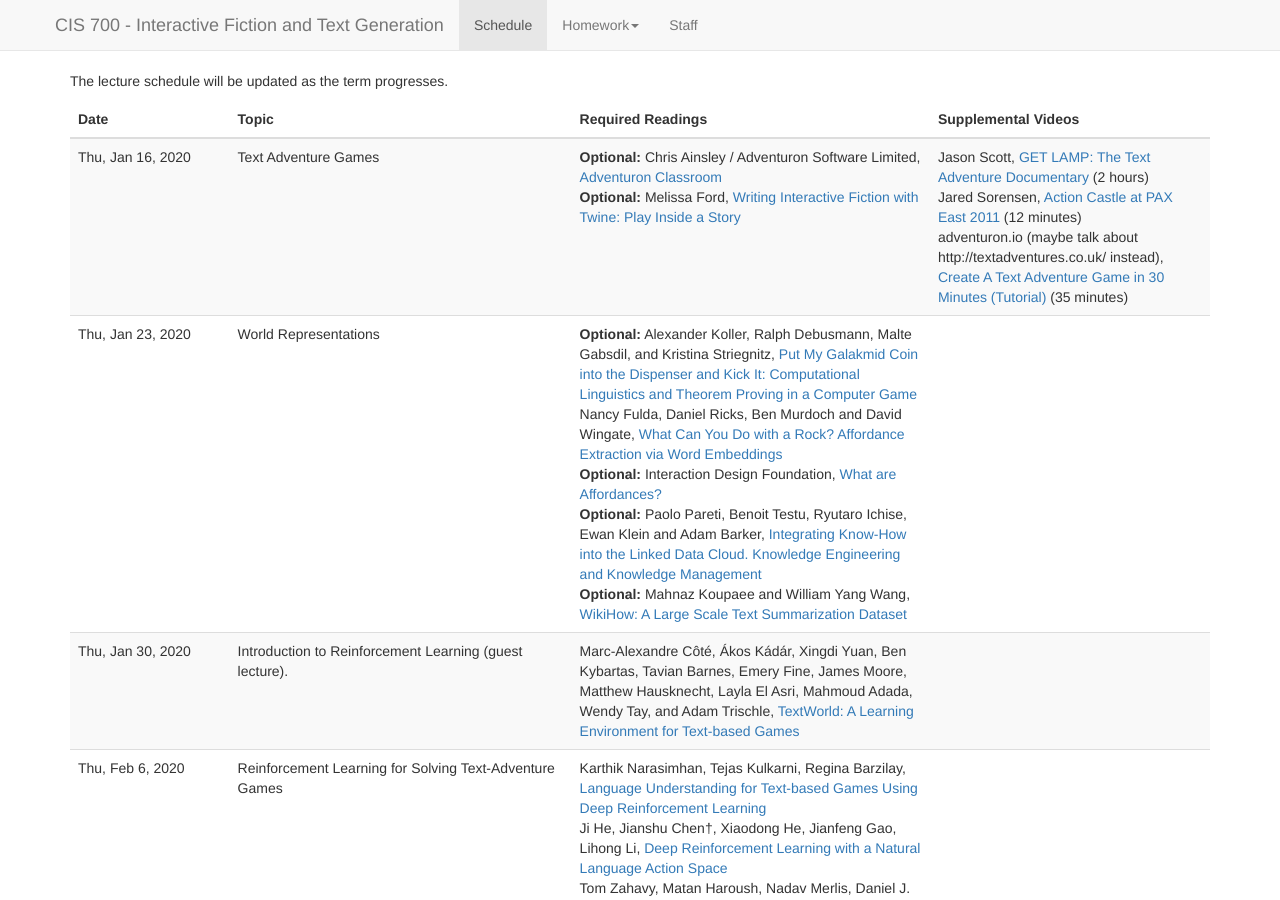
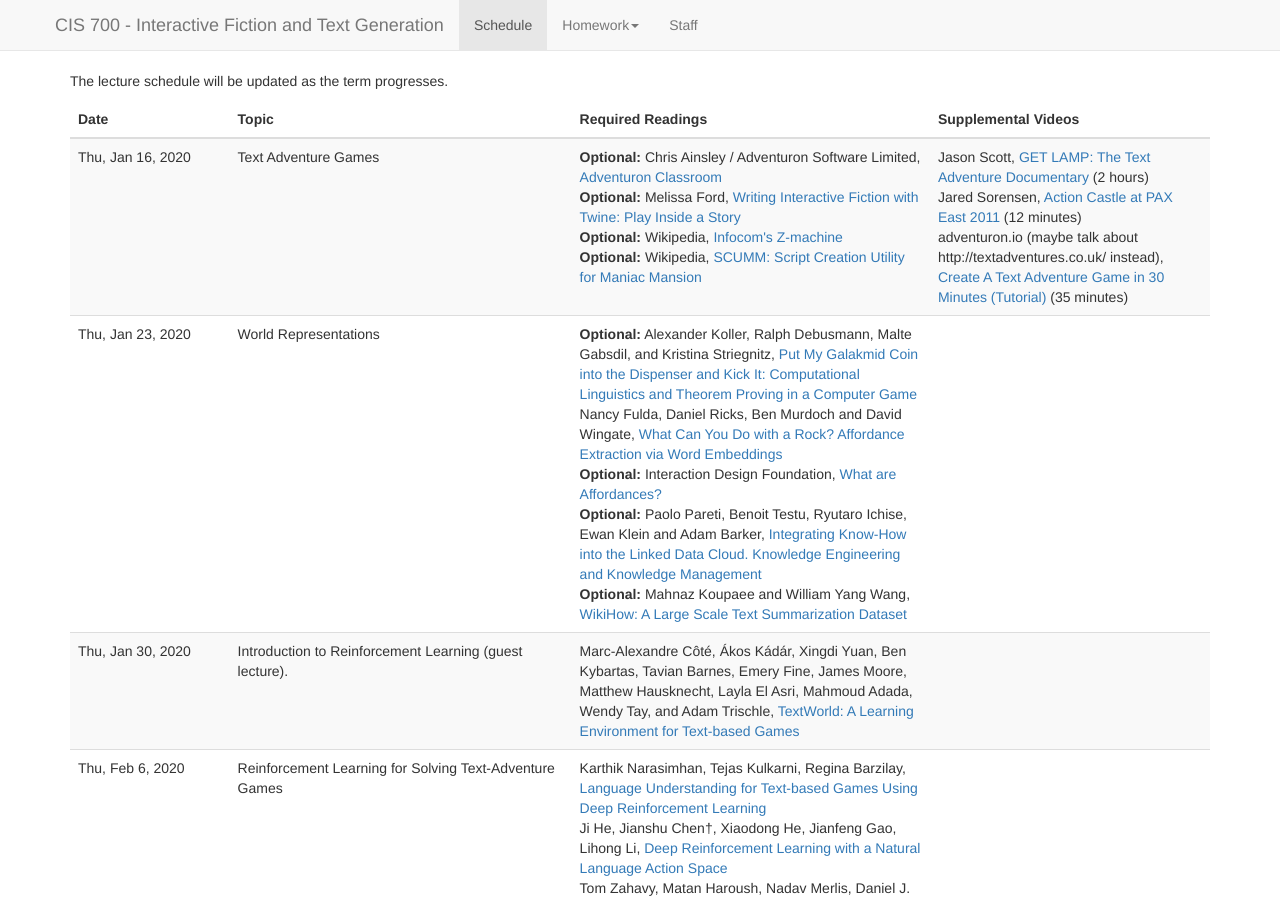
Before and after one commit to interactive-fiction-class/interactive-fiction-class.github.io, a Jekyll site: the page built from lectures.md, in a window 1280 px wide and 900 px high. Built offline with Jekyll 4.4.1, drawn with Linux system fonts in a browser that asks for light colours; nearby versions of some CDN libraries; a script that is not in the unit is left out.

Commit message:
Update lectures.yaml

```diff
--- a/_data/lectures.yaml
+++ b/_data/lectures.yaml
@@ -14,6 +14,16 @@
       authors: Melissa Ford
       optional: true
       url: https://www.amazon.com/Writing-Interactive-Fiction-Twine-Melissa-ebook-dp-B01ERR2TN2/dp/B01ERR2TN2/
+    -
+      title: Infocom's Z-machine
+      authors: Wikipedia
+      optional: true
+      url: https://en.wikipedia.org/wiki/Z-machine
+    -
+      title: SCUMM&colon; Script Creation Utility for Maniac Mansion
+      authors: Wikipedia
+      optional: true
+      url: https://en.wikipedia.org/wiki/SCUMM
   videos:
     -
       authors: Jason Scott
```
